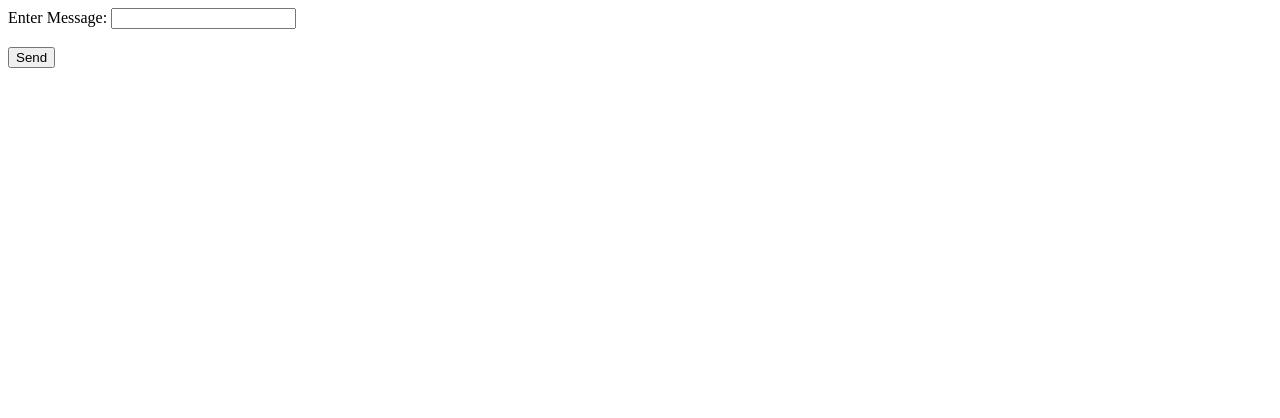
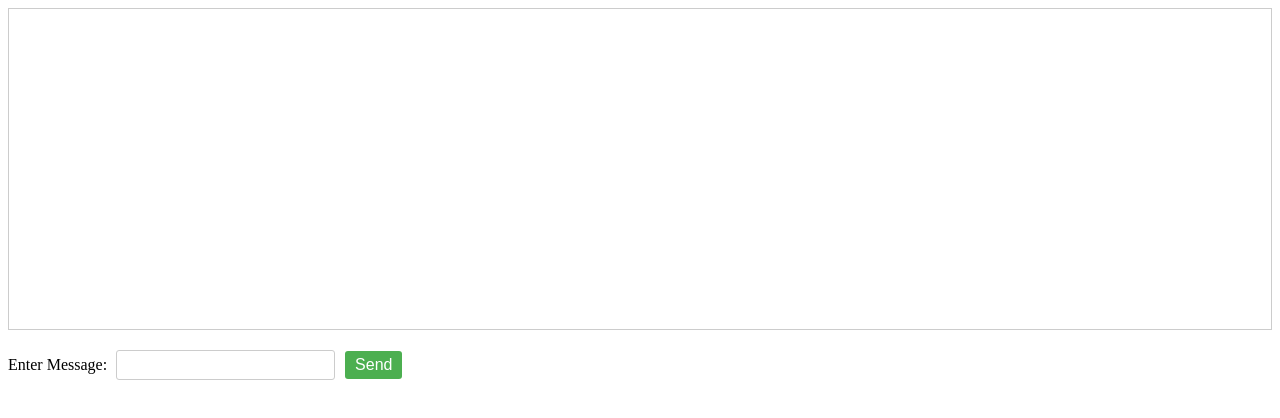
Before and after one commit to MarioLisbona/v2-node-telegram-app, a website: page websocket-client.html in a window 1280 px wide. Drawn offline with Linux system fonts and the light colour scheme.

Commit message:
add styling to chat box

```diff
--- a/websocket-client.html
+++ b/websocket-client.html
@@ -1,12 +1,67 @@
 <html>
-  <head></head>
+  <head>
+    <style>
+      #chat-box {
+        border: 1px solid #ccc;
+        padding: 10px;
+        margin-bottom: 20px;
+        height: 300px; /* Fixed height for the chat box */
+        overflow-y: auto; /* Enable vertical scrolling */
+      }
+
+      #messages {
+        margin-bottom: 10px;
+      }
+
+      #input-form {
+        display: flex;
+        align-items: center; /* Align items vertically */
+      }
+
+      #input-form div {
+        margin-right: 10px;
+      }
+
+      label {
+        margin-right: 5px;
+      }
+
+      input[type="text"] {
+        padding: 5px;
+        border: 1px solid #ccc;
+        border-radius: 3px;
+        font-size: 16px;
+        flex: 1; /* Take remaining space */
+      }
+
+      input[type="submit"] {
+        padding: 5px 10px;
+        background-color: #4caf50;
+        color: white;
+        border: none;
+        border-radius: 3px;
+        cursor: pointer;
+        font-size: 16px;
+      }
+
+      input[type="submit"]:hover {
+        background-color: #45a049;
+      }
+    </style>
+  </head>
   <body>
+    <div id="chat-box">
+      <div id="messages"></div>
+    </div>
+
     <form id="input-form">
-      <label for="message">Enter Message:</label>
-      <input type="text" id="message" name="message" /><br /><br />
+      <div>
+        <label for="message">Enter Message:</label>
+        <input type="text" id="message" name="message" />
+      </div>
       <input type="submit" value="Send" />
     </form>
-    <div id="messages"></div>
+
     <script>
       const webSocket = new WebSocket("ws://localhost:443/");
 
@@ -16,8 +71,10 @@
 
       webSocket.addEventListener("message", (event) => {
         console.log(event);
-        document.getElementById("messages").innerHTML +=
-          "Message from server: " + event.data + "<br>";
+        const messages = document.getElementById("messages");
+        messages.innerHTML += "Message from server: " + event.data + "<br>";
+        // Scroll to the bottom of the chat box
+        messages.scrollTop = messages.scrollHeight;
       });
 
       function sendMessage(event) {
```
